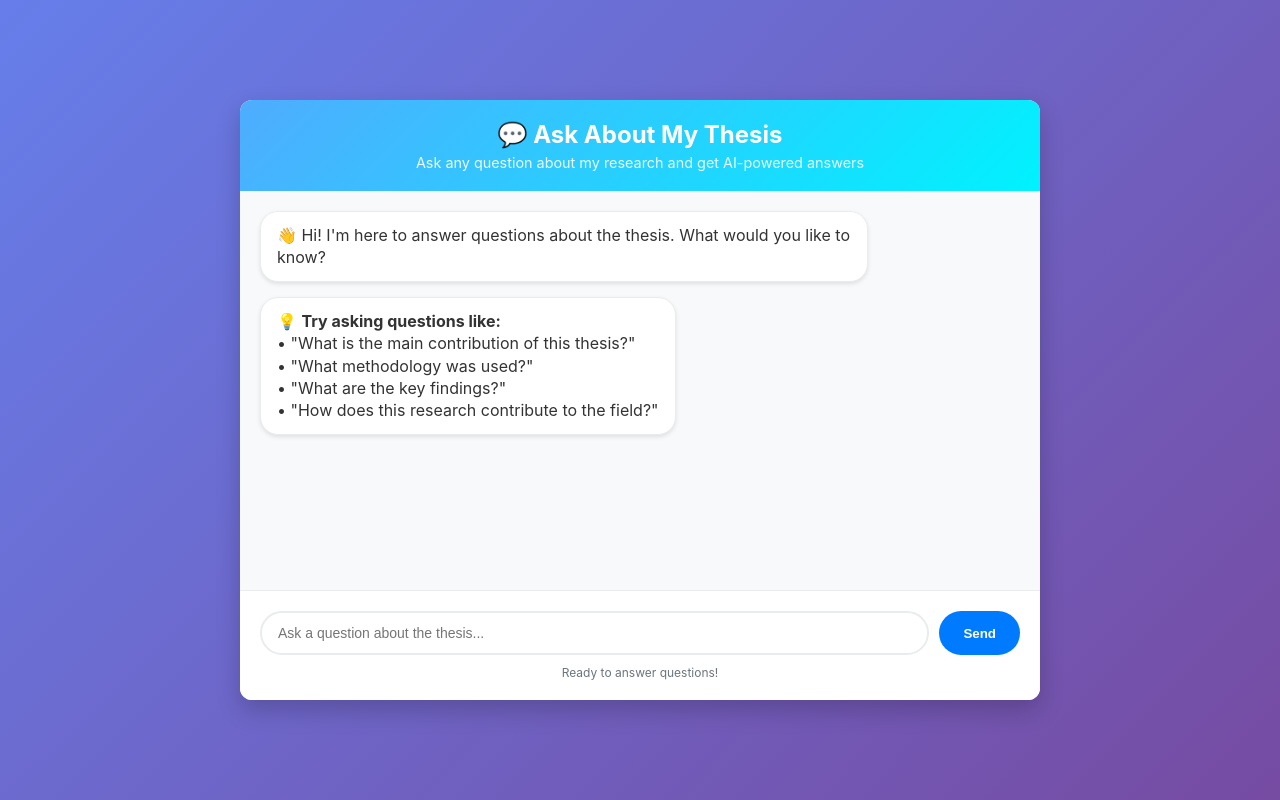
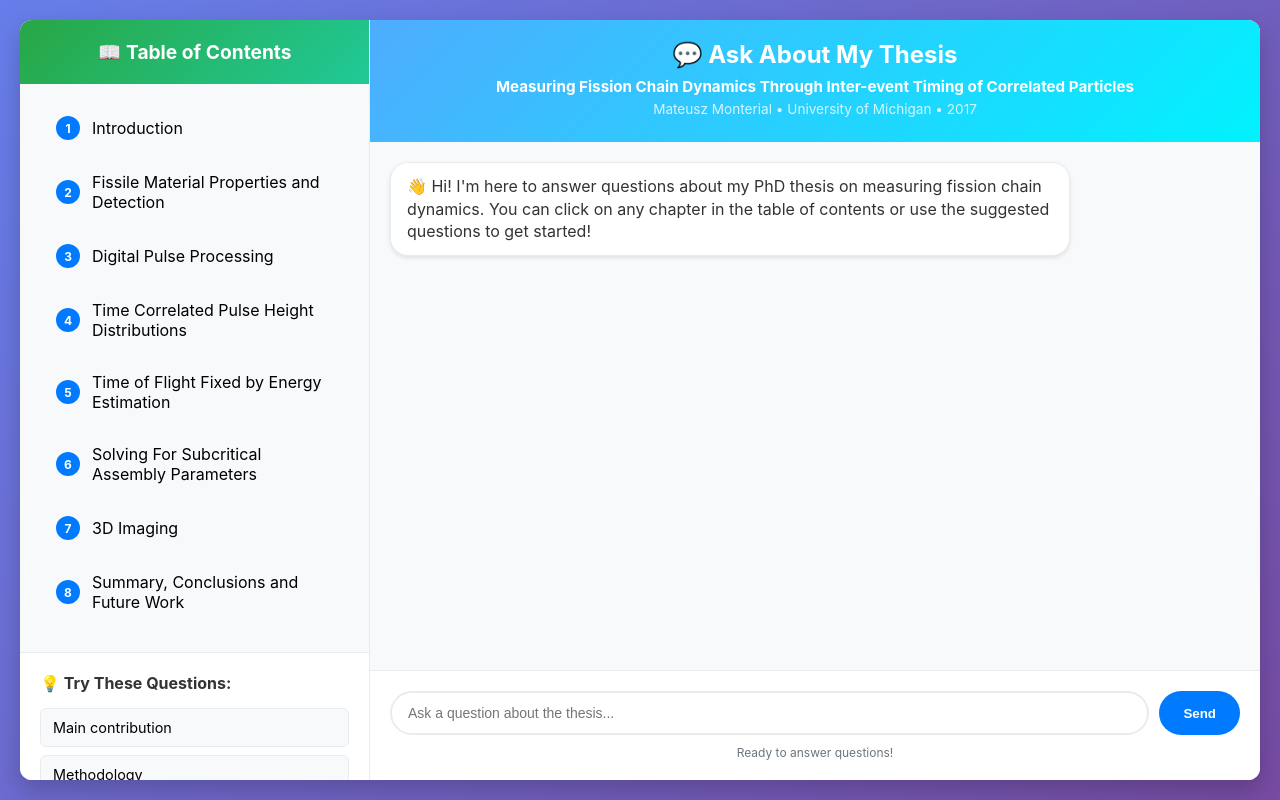
Before and after one commit to desertfrog/thesisBot, a plain HTML site: page web-interface/index.html in a window 1280 px wide. Drawn offline with Linux system fonts and the light colour scheme.

Commit message:
Added table of contents to the webpage

```diff
--- a/web-interface/index.html
+++ b/web-interface/index.html
@@ -3,20 +3,73 @@
 <head>
     <meta charset="UTF-8">
     <meta name="viewport" content="width=device-width, initial-scale=1.0">
-    <title>Thesis Chatbot</title>
+    <title>Thesis Chatbot - Fission Chain Dynamics</title>
     <link rel="stylesheet" href="style.css">
 </head>
 <body>
+    <div class="main-container">
+        <!-- Sidebar with Table of Contents -->
+        <div class="sidebar">
+            <div class="sidebar-header">
+                <h3>📖 Table of Contents</h3>
+            </div>
+            <div class="toc-content">
+                <div class="toc-item" data-question="What is this thesis about?">
+                    <span class="chapter-num">1</span> Introduction
+                </div>
+                <div class="toc-item" data-question="What are fissile material properties and detection techniques?">
+                    <span class="chapter-num">2</span> Fissile Material Properties and Detection
+                </div>
+                <div class="toc-item" data-question="How does digital pulse processing work?">
+                    <span class="chapter-num">3</span> Digital Pulse Processing
+                </div>
+                <div class="toc-item" data-question="What are time correlated pulse height distributions?">
+                    <span class="chapter-num">4</span> Time Correlated Pulse Height Distributions
+                </div>
+                <div class="toc-item" data-question="What is TOFFEE and how does it work?">
+                    <span class="chapter-num">5</span> Time of Flight Fixed by Energy Estimation
+                </div>
+                <div class="toc-item" data-question="How do you solve for subcritical assembly physical parameters?">
+                    <span class="chapter-num">6</span> Solving For Subcritical Assembly Parameters
+                </div>
+                <div class="toc-item" data-question="What are the limits of the 3D imaging technique?">
+                    <span class="chapter-num">7</span> 3D Imaging
+                </div>
+                <div class="toc-item" data-question="What are the main conclusions and future work?">
+                    <span class="chapter-num">8</span> Summary, Conclusions and Future Work
+                </div>
+            </div>
+
+            <div class="suggested-questions">
+                <h4>💡 Try These Questions:</h4>
+                <div class="question-btn" data-question="What is the main contribution of this thesis?">
+                    Main contribution
+                </div>
+                <div class="question-btn" data-question="What methodology was used for measuring fission chain dynamics?">
+                    Methodology
+                </div>
+                <div class="question-btn" data-question="What are the key findings about neutron multiplication?">
+                    Key findings
+                </div>
+                <div class="question-btn" data-question="How does this research contribute to nuclear security?">
+                    Applications
+                </div>
+            </div>
+        </div>
+
+        <!-- Chat Interface -->
         <div class="chat-container">
             <div class="chat-header">
                 <h2>💬 Ask About My Thesis</h2>
-            <p>Ask any question about my research and get AI-powered answers</p>
+                <p><strong>Measuring Fission Chain Dynamics Through Inter-event Timing of Correlated Particles</strong></p>
+                <p class="subtitle">Mateusz Monterial • University of Michigan • 2017</p>
             </div>
 
             <div class="chat-messages" id="chatMessages">
                 <div class="message bot-message">
                     <div class="message-content">
-                    👋 Hi! I'm here to answer questions about the thesis. What would you like to know?
+                        👋 Hi! I'm here to answer questions about my PhD thesis on measuring fission chain dynamics.
+                        You can click on any chapter in the table of contents or use the suggested questions to get started!
                     </div>
                 </div>
             </div>
@@ -34,6 +87,7 @@
                 <div class="status" id="status"></div>
             </div>
         </div>
+    </div>
 
     <div class="loading-overlay" id="loadingOverlay">
         <div class="loading-spinner"></div>
--- a/web-interface/script.js
+++ b/web-interface/script.js
@@ -29,6 +29,27 @@ class ThesisChatbot {
         this.messageInput.addEventListener('input', () => {
             this.updateCharacterCount();
         });
+
+        // Table of contents item clicks
+        document.querySelectorAll('.toc-item').forEach(item => {
+            item.addEventListener('click', () => {
+                const question = item.getAttribute('data-question');
+                this.askQuestion(question);
+            });
+        });
+
+        // Question button clicks
+        document.querySelectorAll('.question-btn').forEach(btn => {
+            btn.addEventListener('click', () => {
+                const question = btn.getAttribute('data-question');
+                this.askQuestion(question);
+            });
+        });
+    }
+
+    askQuestion(question) {
+        this.messageInput.value = question;
+        this.sendMessage();
     }
 
     async sendMessage() {
@@ -135,20 +156,4 @@ class ThesisChatbot {
 // Initialize the chatbot when the page loads
 document.addEventListener('DOMContentLoaded', () => {
     new ThesisChatbot();
-
-    // Add some example questions
-    setTimeout(() => {
-        const examplesDiv = document.createElement('div');
-        examplesDiv.className = 'message bot-message';
-        examplesDiv.innerHTML = `
-            <div class="message-content">
-                💡 <strong>Try asking questions like:</strong><br>
-                • "What is the main contribution of this thesis?"<br>
-                • "What methodology was used?"<br>
-                • "What are the key findings?"<br>
-                • "How does this research contribute to the field?"
-            </div>
-        `;
-        document.getElementById('chatMessages').appendChild(examplesDiv);
-    }, 1000);
 });
--- a/web-interface/style.css
+++ b/web-interface/style.css
@@ -8,22 +8,113 @@ body {
     font-family: -apple-system, BlinkMacSystemFont, 'Segoe UI', Roboto, Oxygen, Ubuntu, Cantarell, sans-serif;
     background: linear-gradient(135deg, #667eea 0%, #764ba2 100%);
     min-height: 100vh;
-    display: flex;
-    justify-content: center;
-    align-items: center;
     padding: 20px;
 }
 
-.chat-container {
-    width: 100%;
-    max-width: 800px;
-    height: 600px;
+.main-container {
+    display: flex;
+    max-width: 1400px;
+    margin: 0 auto;
+    height: calc(100vh - 40px);
     background: white;
     border-radius: 12px;
     box-shadow: 0 10px 25px rgba(0, 0, 0, 0.2);
+    overflow: hidden;
+}
+
+/* Sidebar Styles */
+.sidebar {
+    width: 350px;
+    background: #f8f9fa;
+    border-right: 1px solid #e9ecef;
     display: flex;
     flex-direction: column;
-    overflow: hidden;
+    overflow-y: auto;
+}
+
+.sidebar-header {
+    background: linear-gradient(135deg, #28a745 0%, #20c997 100%);
+    color: white;
+    padding: 20px;
+    text-align: center;
+}
+
+.sidebar-header h3 {
+    margin: 0;
+    font-size: 1.2em;
+}
+
+.toc-content {
+    flex: 1;
+    padding: 20px;
+}
+
+.toc-item {
+    display: flex;
+    align-items: center;
+    padding: 12px;
+    margin-bottom: 8px;
+    border-radius: 8px;
+    cursor: pointer;
+    transition: all 0.3s ease;
+    border-left: 4px solid transparent;
+}
+
+.toc-item:hover {
+    background: #e9ecef;
+    border-left-color: #007bff;
+    transform: translateX(5px);
+}
+
+.chapter-num {
+    background: #007bff;
+    color: white;
+    width: 24px;
+    height: 24px;
+    border-radius: 50%;
+    display: flex;
+    align-items: center;
+    justify-content: center;
+    font-size: 12px;
+    font-weight: bold;
+    margin-right: 12px;
+    flex-shrink: 0;
+}
+
+.suggested-questions {
+    padding: 20px;
+    border-top: 1px solid #e9ecef;
+    background: white;
+}
+
+.suggested-questions h4 {
+    margin-bottom: 15px;
+    color: #333;
+    font-size: 1em;
+}
+
+.question-btn {
+    padding: 10px 12px;
+    background: #f8f9fa;
+    border: 1px solid #e9ecef;
+    border-radius: 6px;
+    margin-bottom: 8px;
+    cursor: pointer;
+    transition: all 0.3s ease;
+    font-size: 0.9em;
+}
+
+.question-btn:hover {
+    background: #007bff;
+    color: white;
+    transform: translateY(-1px);
+}
+
+/* Chat Container Styles */
+.chat-container {
+    flex: 1;
+    display: flex;
+    flex-direction: column;
 }
 
 .chat-header {
@@ -34,13 +125,19 @@ body {
 }
 
 .chat-header h2 {
-    margin-bottom: 5px;
+    margin-bottom: 8px;
     font-size: 1.5em;
 }
 
 .chat-header p {
-    opacity: 0.9;
-    font-size: 0.9em;
+    margin-bottom: 4px;
+    font-size: 0.95em;
+    line-height: 1.3;
+}
+
+.subtitle {
+    opacity: 0.8;
+    font-size: 0.85em !important;
 }
 
 .chat-messages {
@@ -172,9 +269,21 @@ body {
         padding: 10px;
     }
 
-    .chat-container {
+    .main-container {
+        flex-direction: column;
         height: calc(100vh - 20px);
         border-radius: 8px;
+    }
+
+    .sidebar {
+        width: 100%;
+        max-height: 40vh;
+        order: 2;
+    }
+
+    .chat-container {
+        order: 1;
+        min-height: 60vh;
     }
 
     .chat-header {
@@ -201,4 +310,12 @@ body {
     #sendButton {
         align-self: stretch;
     }
+
+    .toc-content {
+        padding: 15px;
+    }
+
+    .suggested-questions {
+        padding: 15px;
+    }
 }
```
Lines whose indentation alone changed are shown as unchanged.
